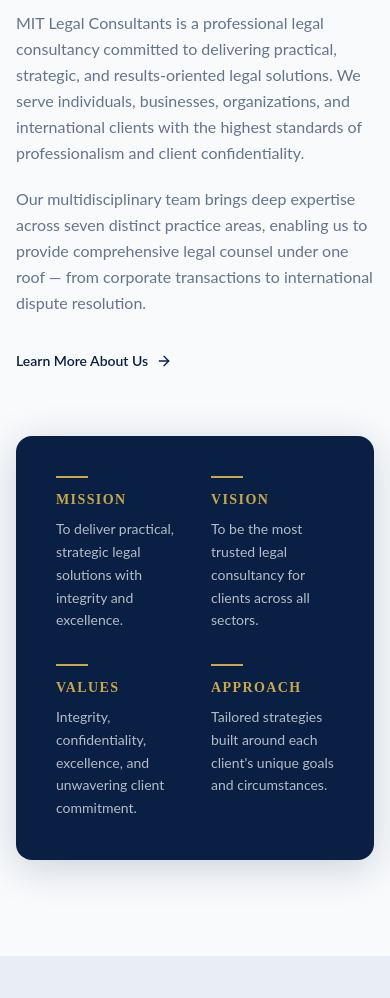
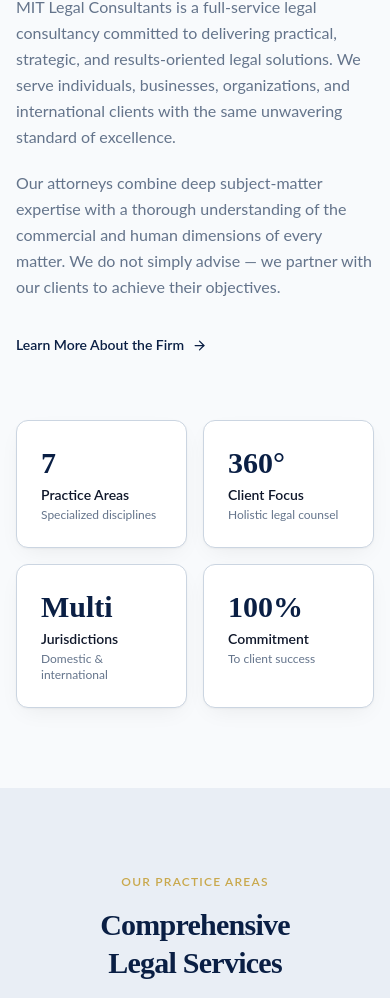
Before and after one commit to ranaasad01/atomic-reate-a-modern-professional-and-trustw-9c4b7a3d, a Next.js app: page / in a window 390 px wide. Shown: the part 999-1997 px from the top of the page. Built offline with nearby package versions, Linux system fonts and the light colour scheme.

Commit message:
feat: Remove the sub-description (additional/secondary description text) from each practice area card in the niche/practice ar

```diff
--- a/app/page.tsx
+++ b/app/page.tsx
@@ -101,7 +101,7 @@
               className="font-body text-lg sm:text-xl text-white/75 leading-relaxed max-w-2xl mx-auto mb-10 text-pretty"
             >
               MIT Legal Consultants delivers strategic, results-oriented legal counsel to individuals,
-              corporations, and governments across seven specialized practice areas.
+              corporations, and governments. Seven practice areas. One trusted firm.
             </motion.p>
 
             <motion.div
@@ -110,7 +110,7 @@
             >
               <Link
                 href="/contact"
-                className="inline-flex items-center justify-center gap-2 px-8 py-4 bg-[var(--brand-accent)] text-[var(--brand-primary)] font-body font-bold text-sm rounded hover:bg-[#b8922e] transition-all duration-300 shadow-[0_4px_24px_rgba(201,168,76,0.35)] hover:shadow-[0_6px_32px_rgba(201,168,76,0.5)] focus-visible:outline-none focus-visible:ring-2 focus-visible:ring-[var(--brand-accent)] focus-visible:ring-offset-2 focus-visible:ring-offset-[var(--brand-primary)]"
+                className="inline-flex items-center justify-center gap-2 px-8 py-4 bg-[var(--brand-accent)] text-[var(--brand-primary)] font-body font-bold text-sm rounded hover:bg-[#b8922e] transition-all duration-300 focus-visible:outline-none focus-visible:ring-2 focus-visible:ring-[var(--brand-accent)] focus-visible:ring-offset-2 focus-visible:ring-offset-[var(--brand-primary)] shadow-[0_4px_20px_rgba(201,168,76,0.35)]"
               >
                 Schedule a Consultation
                 <ArrowRight size={16} />
@@ -125,12 +125,12 @@
           </motion.div>
         </div>
 
-        {/* Decorative bottom fade */}
+        {/* Bottom fade */}
         <div className="absolute bottom-0 left-0 right-0 h-24 bg-gradient-to-t from-[var(--brand-background)] to-transparent" />
       </section>
 
       {/* ─── FIRM INTRODUCTION ────────────────────────────────────────────── */}
-      <section className="py-24 bg-[var(--brand-background)]">
+      <section className="py-20 md:py-28 bg-[var(--brand-background)]">
         <div className="max-w-7xl mx-auto px-4 sm:px-6 lg:px-8">
           <div className="grid lg:grid-cols-2 gap-16 items-center">
             <Reveal>
@@ -142,48 +142,42 @@
                   A Firm Built on Expertise, Integrity, and Results
                 </h2>
                 <p className="font-body text-[var(--brand-muted-foreground)] leading-relaxed mb-5 text-pretty">
-                  MIT Legal Consultants is a professional legal consultancy committed to delivering practical,
+                  MIT Legal Consultants is a full-service legal consultancy committed to delivering practical,
                   strategic, and results-oriented legal solutions. We serve individuals, businesses,
-                  organizations, and international clients with the highest standards of professionalism
-                  and client confidentiality.
+                  organizations, and international clients with the same unwavering standard of excellence.
                 </p>
                 <p className="font-body text-[var(--brand-muted-foreground)] leading-relaxed mb-8 text-pretty">
-                  Our multidisciplinary team brings deep expertise across seven distinct practice areas,
-                  enabling us to provide comprehensive legal counsel under one roof — from corporate
-                  transactions to international dispute resolution.
+                  Our attorneys combine deep subject-matter expertise with a thorough understanding of the
+                  commercial and human dimensions of every matter. We do not simply advise — we partner with
+                  our clients to achieve their objectives.
                 </p>
                 <Link
                   href="/about"
                   className="inline-flex items-center gap-2 text-[var(--brand-primary)] font-body font-semibold text-sm hover:text-[var(--brand-accent)] transition-colors duration-200 group"
                 >
-                  Learn More About Us
-                  <ArrowRight size={16} className="group-hover:translate-x-1 transition-transform duration-200" />
+                  Learn More About the Firm
+                  <ArrowRight size={15} className="group-hover:translate-x-1 transition-transform duration-200" />
                 </Link>
               </div>
             </Reveal>
 
             <Reveal delay={0.15}>
-              <div className="relative">
-                <div className="bg-[var(--brand-primary)] rounded-2xl p-10 text-white shadow-[0_8px_40px_rgba(10,31,68,0.18)]">
-                  <div className="grid grid-cols-2 gap-8">
-                    {[
-                      { label: "Mission", text: "To deliver practical, strategic legal solutions with integrity and excellence." },
-                      { label: "Vision", text: "To be the most trusted legal consultancy for clients across all sectors." },
-                      { label: "Values", text: "Integrity, confidentiality, excellence, and unwavering client commitment." },
-                      { label: "Approach", text: "Tailored strategies built around each client's unique goals and circumstances." },
-                    ].map((item) => (
-                      <div key={item.label}>
-                        <div className="w-8 h-0.5 bg-[var(--brand-accent)] mb-3" />
-                        <h3 className="font-heading text-[var(--brand-accent)] text-sm font-semibold uppercase tracking-widest mb-2">
-                          {item.label}
-                        </h3>
-                        <p className="font-body text-white/70 text-sm leading-relaxed">{item.text}</p>
-                      </div>
-                    ))}
+              <div className="grid grid-cols-2 gap-4">
+                {[
+                  { label: "Practice Areas", value: "7", sub: "Specialized disciplines" },
+                  { label: "Client Focus", value: "360°", sub: "Holistic legal counsel" },
+                  { label: "Jurisdictions", value: "Multi", sub: "Domestic & international" },
+                  { label: "Commitment", value: "100%", sub: "To client success" },
+                ].map((item) => (
+                  <div
+                    key={item.label}
+                    className="bg-[var(--brand-card)] border border-[var(--brand-border)] rounded-xl p-6 shadow-[0_1px_2px_rgba(0,0,0,0.04),0_8px_24px_-8px_rgba(0,0,0,0.08)] hover:shadow-[0_1px_2px_rgba(0,0,0,0.06),0_12px_32px_-8px_rgba(0,0,0,0.14)] transition-shadow duration-300"
+                  >
+                    <div className="font-heading text-3xl font-bold text-[var(--brand-primary)] mb-1">{item.value}</div>
+                    <div className="font-body font-semibold text-sm text-[var(--brand-foreground)] mb-0.5">{item.label}</div>
+                    <div className="font-body text-xs text-[var(--brand-muted-foreground)]">{item.sub}</div>
                   </div>
-                </div>
-                {/* Decorative accent */}
-                <div className="absolute -bottom-4 -right-4 w-24 h-24 bg-[var(--brand-accent)]/10 rounded-2xl -z-10" />
+                ))}
               </div>
             </Reveal>
           </div>
@@ -191,19 +185,19 @@
       </section>
 
       {/* ─── PRACTICE AREAS ───────────────────────────────────────────────── */}
-      <section className="py-24 bg-[var(--brand-muted)]">
+      <section className="py-20 md:py-28 bg-[var(--brand-muted)]">
         <div className="max-w-7xl mx-auto px-4 sm:px-6 lg:px-8">
           <Reveal>
-            <div className="text-center max-w-2xl mx-auto mb-16">
+            <div className="text-center max-w-2xl mx-auto mb-14">
               <span className="inline-block text-xs font-body font-semibold uppercase tracking-widest text-[var(--brand-accent)] mb-4">
-                Our Expertise
+                Our Practice Areas
               </span>
               <h2 className="font-heading text-3xl sm:text-4xl font-bold text-[var(--brand-primary)] leading-tight tracking-tight text-balance mb-4">
-                Seven Areas of Legal Excellence
+                Comprehensive Legal Services
               </h2>
               <p className="font-body text-[var(--brand-muted-foreground)] leading-relaxed text-pretty">
-                From corporate transactions to international law, our attorneys provide specialized
-                counsel across a comprehensive range of legal disciplines.
+                From corporate transactions to international disputes, our attorneys provide expert counsel
+                across seven distinct practice areas.
               </p>
             </div>
           </Reveal>
@@ -215,20 +209,20 @@
                 <Reveal key={area.id} delay={index * 0.07}>
                   <Link
                     href={area.href}
-                    className="group block bg-[var(--brand-card)] rounded-xl p-6 border border-[var(--brand-border)] hover:border-[var(--brand-accent)]/50 hover:shadow-[0_4px_24px_rgba(10,31,68,0.12)] transition-all duration-300 h-full"
+                    className="group flex flex-col h-full bg-[var(--brand-card)] border border-[var(--brand-border)] rounded-xl p-6 shadow-[0_1px_2px_rgba(0,0,0,0.04),0_4px_16px_-4px_rgba(0,0,0,0.08)] hover:shadow-[0_1px_2px_rgba(0,0,0,0.06),0_12px_32px_-8px_rgba(10,31,68,0.18)] hover:border-[var(--brand-accent)]/40 transition-all duration-300"
                   >
-                    <div className="w-11 h-11 rounded-lg bg-[var(--brand-primary)]/8 flex items-center justify-center mb-4 group-hover:bg-[var(--brand-accent)]/10 transition-colors duration-300">
+                    <div className="w-11 h-11 rounded-lg bg-[var(--brand-primary)]/8 flex items-center justify-center mb-4 group-hover:bg-[var(--brand-accent)]/12 transition-colors duration-300">
                       <Icon size={22} className="text-[var(--brand-primary)] group-hover:text-[var(--brand-accent)] transition-colors duration-300" />
                     </div>
-                    <h3 className="font-heading text-[var(--brand-primary)] text-lg font-semibold mb-2 leading-snug group-hover:text-[var(--brand-accent)] transition-colors duration-300">
+                    <h3 className="font-heading text-lg font-semibold text-[var(--brand-primary)] leading-snug mb-2 group-hover:text-[var(--brand-accent)] transition-colors duration-300">
                       {area.title}
                     </h3>
-                    <p className="font-body text-[var(--brand-muted-foreground)] text-sm leading-relaxed mb-4">
+                    <p className="font-body text-sm text-[var(--brand-muted-foreground)] leading-relaxed flex-1">
                       {area.shortDescription}
                     </p>
-                    <span className="inline-flex items-center gap-1 text-xs font-body font-semibold text-[var(--brand-primary)] group-hover:text-[var(--brand-accent)] transition-colors duration-200">
-                      Learn More <ArrowRight size={12} className="group-hover:translate-x-0.5 transition-transform duration-200" />
-                    </span>
+                    <div className="mt-4 flex items-center gap-1 text-xs font-body font-semibold text-[var(--brand-accent)] opacity-0 group-hover:opacity-100 transition-opacity duration-300">
+                      Learn More <ArrowRight size={12} />
+                    </div>
                   </Link>
                 </Reveal>
               );
@@ -239,7 +233,7 @@
             <div className="text-center mt-12">
               <Link
                 href="/practice-areas"
-                className="inline-flex items-center gap-2 px-7 py-3.5 bg-[var(--brand-primary)] text-white font-body font-semibold text-sm rounded hover:bg-[#0d2a5e] transition-all duration-300 shadow-[0_2px_12px_rgba(10,31,68,0.2)] hover:shadow-[0_4px_20px_rgba(10,31,68,0.3)] focus-visible:outline-none focus-visible:ring-2 focus-visible:ring-[var(--brand-primary)]"
+                className="inline-flex items-center gap-2 px-7 py-3.5 bg-[var(--brand-primary)] text-white font-body font-semibold text-sm rounded hover:bg-[#0d2a5e] transition-all duration-300 focus-visible:outline-none focus-visible:ring-2 focus-visible:ring-[var(--brand-primary)] focus-visible:ring-offset-2 shadow-[0_4px_16px_rgba(10,31,68,0.25)]"
               >
                 View All Practice Areas
                 <ArrowRight size={15} />
@@ -250,19 +244,19 @@
       </section>
 
       {/* ─── WHY CHOOSE US ────────────────────────────────────────────────── */}
-      <section className="py-24 bg-[var(--brand-primary)]">
+      <section className="py-20 md:py-28 bg-[var(--brand-primary)]">
         <div className="max-w-7xl mx-auto px-4 sm:px-6 lg:px-8">
           <Reveal>
-            <div className="text-center max-w-2xl mx-auto mb-16">
+            <div className="text-center max-w-2xl mx-auto mb-14">
               <span className="inline-block text-xs font-body font-semibold uppercase tracking-widest text-[var(--brand-accent)] mb-4">
                 Why MIT Legal
               </span>
               <h2 className="font-heading text-3xl sm:text-4xl font-bold text-white leading-tight tracking-tight text-balance mb-4">
-                The Standard of Legal Excellence
+                The Standard of Excellence You Deserve
               </h2>
               <p className="font-body text-white/65 leading-relaxed text-pretty">
-                We combine deep legal expertise with a genuine commitment to client outcomes,
-                delivering counsel that is both strategically sound and practically effective.
+                We combine legal expertise with a genuine commitment to client outcomes — delivering counsel
+                that is both strategically sound and practically effective.
               </p>
             </div>
           </Reveal>
@@ -272,16 +266,12 @@
               const Icon = item.icon;
               return (
                 <Reveal key={item.title} delay={index * 0.08}>
-                  <div className="bg-white/5 border border-white/10 rounded-xl p-7 hover:bg-white/8 hover:border-[var(--brand-accent)]/30 transition-all duration-300">
-                    <div className="w-11 h-11 rounded-lg bg-[var(--brand-accent)]/15 flex items-center justify-center mb-5">
-                      <Icon size={22} className="text-[var(--brand-accent)]" />
+                  <div className="bg-white/5 border border-white/10 rounded-xl p-6 hover:bg-white/8 hover:border-[var(--brand-accent)]/30 transition-all duration-300">
+                    <div className="w-10 h-10 rounded-lg bg-[var(--brand-accent)]/15 flex items-center justify-center mb-4">
+                      <Icon size={20} className="text-[var(--brand-accent)]" />
                     </div>
-                    <h3 className="font-heading text-white text-xl font-semibold mb-3">
-                      {item.title}
-                    </h3>
-                    <p className="font-body text-white/60 text-sm leading-relaxed">
-                      {item.description}
-                    </p>
+                    <h3 className="font-heading text-lg font-semibold text-white mb-2">{item.title}</h3>
+                    <p className="font-body text-sm text-white/65 leading-relaxed">{item.description}</p>
                   </div>
                 </Reveal>
               );
@@ -291,9 +281,10 @@
       </section>
 
       {/* ─── CONTACT CTA ──────────────────────────────────────────────────── */}
-      <section className="py-24 bg-[var(--brand-background)]">
+      <section className="py-20 md:py-28 bg-[var(--brand-background)]">
         <div className="max-w-7xl mx-auto px-4 sm:px-6 lg:px-8">
-          <div className="grid lg:grid-cols-2 gap-16 items-center">
+          <div className="grid lg:grid-cols-2 gap-16 items-start">
+            {/* Left: CTA copy */}
             <Reveal>
               <div>
                 <span className="inline-block text-xs font-body font-semibold uppercase tracking-widest text-[var(--brand-accent)] mb-4">
@@ -307,87 +298,78 @@
                   specific circumstances. Reach out today to schedule a consultation.
                 </p>
 
-                <div className="space-y-4 mb-8">
+                <div className="space-y-4">
                   {[
                     { icon: Phone, label: "Phone", value: "+1 (555) 000-0000" },
                     { icon: Mail, label: "Email", value: "info@mitlegalconsultants.com" },
                     { icon: MapPin, label: "Office", value: "123 Legal Avenue, Suite 400" },
                   ].map((contact) => (
-                    <div key={contact.label} className="flex items-center gap-4">
-                      <div className="w-10 h-10 rounded-lg bg-[var(--brand-primary)]/8 flex items-center justify-center flex-shrink-0">
-                        <contact.icon size={18} className="text-[var(--brand-primary)]" />
+                    <div key={contact.label} className="flex items-center gap-3">
+                      <div className="w-9 h-9 rounded-lg bg-[var(--brand-primary)]/8 flex items-center justify-center flex-shrink-0">
+                        <contact.icon size={16} className="text-[var(--brand-primary)]" />
                       </div>
                       <div>
-                        <p className="font-body text-xs text-[var(--brand-muted-foreground)] uppercase tracking-wider">{contact.label}</p>
-                        <p className="font-body text-[var(--brand-foreground)] font-medium text-sm">{contact.value}</p>
+                        <div className="font-body text-xs text-[var(--brand-muted-foreground)] uppercase tracking-wide">{contact.label}</div>
+                        <div className="font-body text-sm font-medium text-[var(--brand-foreground)]">{contact.value}</div>
                       </div>
                     </div>
                   ))}
                 </div>
-
-                <Link
-                  href="/contact"
-                  className="inline-flex items-center gap-2 px-8 py-4 bg-[var(--brand-accent)] text-[var(--brand-primary)] font-body font-bold text-sm rounded hover:bg-[#b8922e] transition-all duration-300 shadow-[0_4px_24px_rgba(201,168,76,0.3)] hover:shadow-[0_6px_32px_rgba(201,168,76,0.45)] focus-visible:outline-none focus-visible:ring-2 focus-visible:ring-[var(--brand-accent)]"
-                >
-                  Schedule a Consultation
-                  <ArrowRight size={16} />
-                </Link>
               </div>
             </Reveal>
 
+            {/* Right: Quick contact form */}
             <Reveal delay={0.15}>
-              <div className="bg-[var(--brand-card)] rounded-2xl p-8 border border-[var(--brand-border)] shadow-[0_4px_32px_rgba(10,31,68,0.08)]">
-                <h3 className="font-heading text-[var(--brand-primary)] text-2xl font-semibold mb-6">
-                  Send Us a Message
-                </h3>
+              <div className="bg-[var(--brand-card)] border border-[var(--brand-border)] rounded-2xl p-8 shadow-[0_1px_2px_rgba(0,0,0,0.04),0_8px_24px_-8px_rgba(0,0,0,0.10)]">
+                <h3 className="font-heading text-xl font-semibold text-[var(--brand-primary)] mb-6">Send an Inquiry</h3>
                 <form className="space-y-4" onSubmit={(e) => e.preventDefault()}>
                   <div className="grid sm:grid-cols-2 gap-4">
                     <div>
-                      <label className="block font-body text-xs font-semibold text-[var(--brand-foreground)] uppercase tracking-wider mb-1.5">
+                      <label className="block font-body text-xs font-semibold text-[var(--brand-foreground)] uppercase tracking-wide mb-1.5">
                         Full Name
                       </label>
                       <input
                         type="text"
-                        placeholder="Your full name"
-                        className="w-full px-4 py-3 rounded-lg border border-[var(--brand-border)] bg-[var(--brand-background)] font-body text-sm text-[var(--brand-foreground)] placeholder:text-[var(--brand-muted-foreground)] focus:outline-none focus:ring-2 focus:ring-[var(--brand-primary)]/30 focus:border-[var(--brand-primary)] transition-all duration-200"
+                        placeholder="Your name"
+                        className="w-full px-4 py-2.5 border border-[var(--brand-border)] rounded-lg font-body text-sm text-[var(--brand-foreground)] bg-[var(--brand-background)] placeholder:text-[var(--brand-muted-foreground)] focus:outline-none focus:ring-2 focus:ring-[var(--brand-primary)]/30 focus:border-[var(--brand-primary)] transition-colors duration-200"
                       />
                     </div>
                     <div>
-                      <label className="block font-body text-xs font-semibold text-[var(--brand-foreground)] uppercase tracking-wider mb-1.5">
-                        Email Address
+                      <label className="block font-body text-xs font-semibold text-[var(--brand-foreground)] uppercase tracking-wide mb-1.5">
+                        Email
                       </label>
                       <input
                         type="email"
                         placeholder="your@email.com"
-                        className="w-full px-4 py-3 rounded-lg border border-[var(--brand-border)] bg-[var(--brand-background)] font-body text-sm text-[var(--brand-foreground)] placeholder:text-[var(--brand-muted-foreground)] focus:outline-none focus:ring-2 focus:ring-[var(--brand-primary)]/30 focus:border-[var(--brand-primary)] transition-all duration-200"
+                        className="w-full px-4 py-2.5 border border-[var(--brand-border)] rounded-lg font-body text-sm text-[var(--brand-foreground)] bg-[var(--brand-background)] placeholder:text-[var(--brand-muted-foreground)] focus:outline-none focus:ring-2 focus:ring-[var(--brand-primary)]/30 focus:border-[var(--brand-primary)] transition-colors duration-200"
                       />
                     </div>
                   </div>
                   <div>
-                    <label className="block font-body text-xs font-semibold text-[var(--brand-foreground)] uppercase tracking-wider mb-1.5">
+                    <label className="block font-body text-xs font-semibold text-[var(--brand-foreground)] uppercase tracking-wide mb-1.5">
                       Subject
                     </label>
                     <input
                       type="text"
-                      placeholder="How can we help?"
-                      className="w-full px-4 py-3 rounded-lg border border-[var(--brand-border)] bg-[var(--brand-background)] font-body text-sm text-[var(--brand-foreground)] placeholder:text-[var(--brand-muted-foreground)] focus:outline-none focus:ring-2 focus:ring-[var(--brand-primary)]/30 focus:border-[var(--brand-primary)] transition-all duration-200"
+                      placeholder="Brief subject of your inquiry"
+                      className="w-full px-4 py-2.5 border border-[var(--brand-border)] rounded-lg font-body text-sm text-[var(--brand-foreground)] bg-[var(--brand-background)] placeholder:text-[var(--brand-muted-foreground)] focus:outline-none focus:ring-2 focus:ring-[var(--brand-primary)]/30 focus:border-[var(--brand-primary)] transition-colors duration-200"
                     />
                   </div>
                   <div>
-                    <label className="block font-body text-xs font-semibold text-[var(--brand-foreground)] uppercase tracking-wider mb-1.5">
+                    <label className="block font-body text-xs font-semibold text-[var(--brand-foreground)] uppercase tracking-wide mb-1.5">
                       Message
                     </label>
                     <textarea
                       rows={4}
-                      placeholder="Please describe your legal matter..."
-                      className="w-full px-4 py-3 rounded-lg border border-[var(--brand-border)] bg-[var(--brand-background)] font-body text-sm text-[var(--brand-foreground)] placeholder:text-[var(--brand-muted-foreground)] focus:outline-none focus:ring-2 focus:ring-[var(--brand-primary)]/30 focus:border-[var(--brand-primary)] transition-all duration-200 resize-none"
+                      placeholder="Describe your legal matter..."
+                      className="w-full px-4 py-2.5 border border-[var(--brand-border)] rounded-lg font-body text-sm text-[var(--brand-foreground)] bg-[var(--brand-background)] placeholder:text-[var(--brand-muted-foreground)] focus:outline-none focus:ring-2 focus:ring-[var(--brand-primary)]/30 focus:border-[var(--brand-primary)] transition-colors duration-200 resize-none"
                     />
                   </div>
                   <button
                     type="submit"
-                    className="w-full py-3.5 bg-[var(--brand-primary)] text-white font-body font-bold text-sm rounded-lg hover:bg-[#0d2a5e] transition-all duration-300 focus-visible:outline-none focus-visible:ring-2 focus-visible:ring-[var(--brand-primary)] focus-visible:ring-offset-2"
+                    className="w-full py-3 bg-[var(--brand-primary)] text-white font-body font-semibold text-sm rounded-lg hover:bg-[#0d2a5e] transition-all duration-300 focus-visible:outline-none focus-visible:ring-2 focus-visible:ring-[var(--brand-primary)] focus-visible:ring-offset-2 shadow-[0_4px_16px_rgba(10,31,68,0.25)]"
                   >
-                    Send Inquiry
+                    Submit Inquiry
                   </button>
                 </form>
               </div>
```
